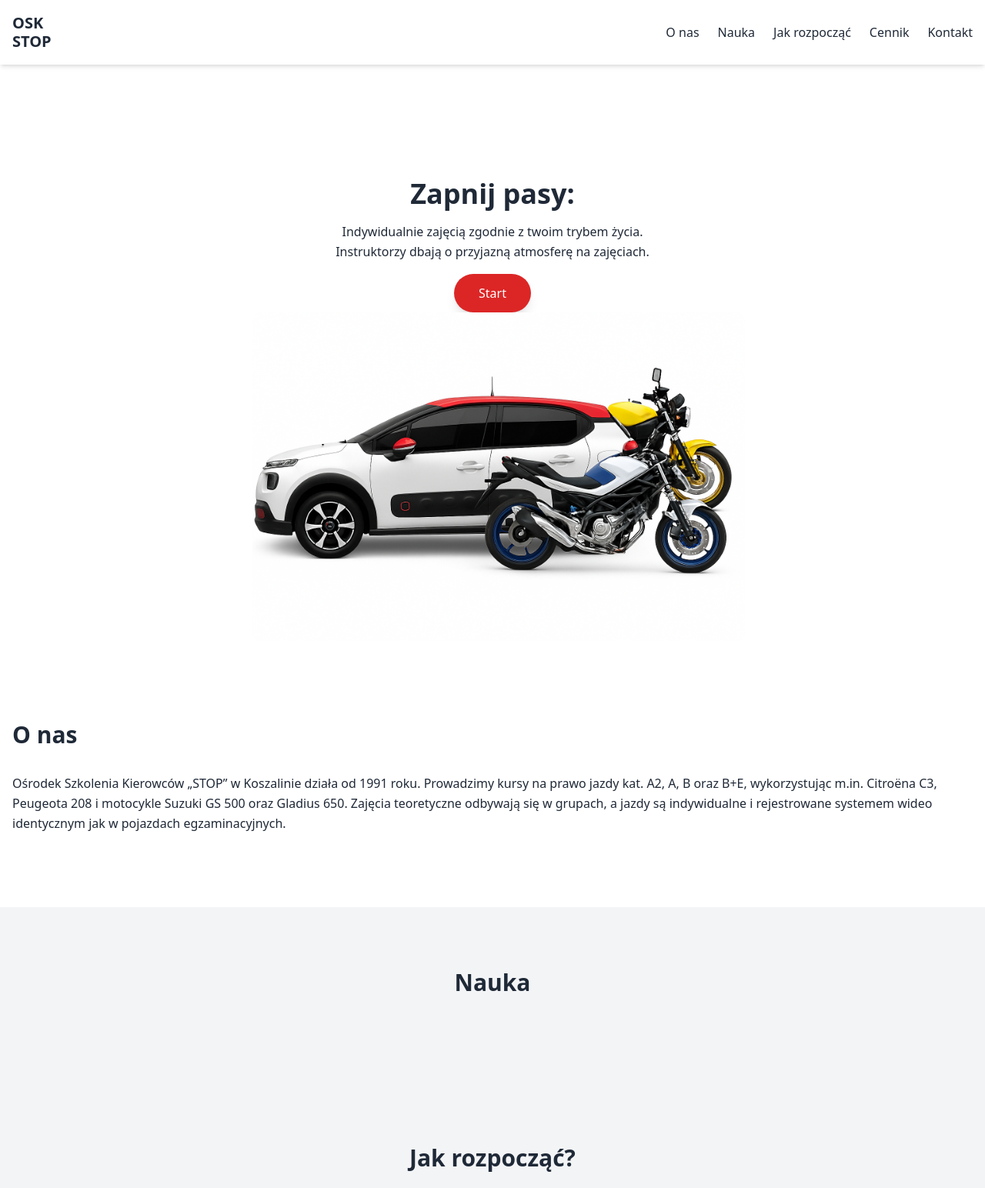
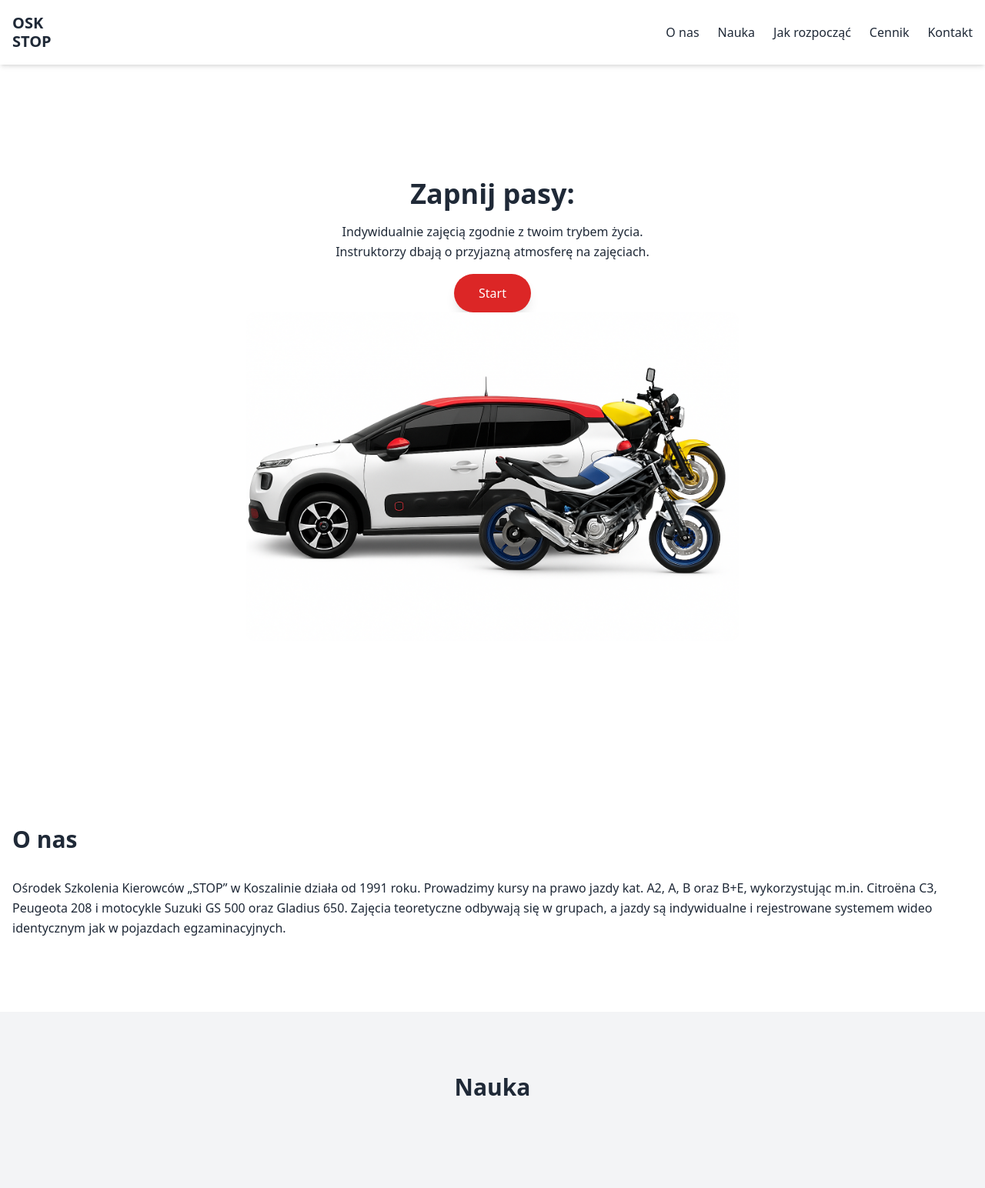
Before and after one commit to kazimirdev/DrivingSchoolLanding, a Flask app: page / in a window 1280 px wide. Shown: the top 1544 px of the page at 77% size. Run offline with Flask 3, Linux system fonts and the light colour scheme; data that the repository does not hold is empty; some libraries are stand-ins or nearby versions.

Commit message:
image scaler; rm shadow from preview

```diff
--- a/app.py
+++ b/app.py
@@ -4,7 +4,6 @@ from flask import Flask, render_template
 from flask_sqlalchemy import SQLAlchemy
 
 app = Flask(__name__)
-# Configure your database URI. Example with SQLite:
 app.config['SQLALCHEMY_DATABASE_URI'] = 'sqlite:///osk.db'
 db = SQLAlchemy(app)
 
--- a/templates/base.html
+++ b/templates/base.html
@@ -17,15 +17,37 @@
   <style>
     .swiper { height: auto; }
     .swiper-slide img { width: 100%; height: auto; object-fit: cover; }
+  /* cap width and centre at ≥ 1024px */
+@media (min-width:1024px){
+  .max-half{
+    width:auto !important;
+    max-width:50%;
+    display:block;
+    margin-inline:auto;
+  }
+}
 
-    /* cap any image that gets .max-half */
-    @media (min-width:1024px){
-      .max-half{                /* new helper */
-        width:auto !important;  /* override the earlier “width:100%” */
-        max-width:50%;
-      }
+[x-cloak] { display:none !important; }
+
+  </style>
+<script>
+document.addEventListener('alpine:init', () => {
+  Alpine.store('lightbox', {
+    open: false,
+    src: '',
+    alt: '',
+    show(el) {
+      this.src = el.getAttribute('src');
+      this.alt = el.getAttribute('alt') || '';
+      this.open = true;
+    },
+    close() {
+      this.open = false;
     }
-  </style>
+  });
+});
+</script>
+
 </head>
 <body class="font-sans leading-relaxed text-gray-800">
   <header class="bg-white shadow-md fixed w-full z-50">
@@ -90,5 +112,21 @@ document.querySelectorAll('.swiper:not(.gallery)').forEach(swiperEl => {
 });
 });
 </script>
+<!-- Lightbox overlay -->
+<template x-teleport="body">
+  <div x-cloak x-show="$store.lightbox.open" x-transition.opacity
+       class="fixed inset-0 bg-black/80 flex items-center justify-center z-[9999]"
+       @click.self="$store.lightbox.close()">
+    <figure class="relative max-w-[90vw] max-h-[90vh]">
+      <img :src="$store.lightbox.src" :alt="$store.lightbox.alt"
+           class="w-full h-full object-contain rounded-xl shadow-2xl">
+      <button @click="$store.lightbox.close()"
+              class="absolute -top-6 -right-6 text-white text-4xl leading-none">
+        &times;
+      </button>
+    </figure>
+  </div>
+</template>
+
 </body>
 </html>
--- a/templates/index.html
+++ b/templates/index.html
@@ -2,11 +2,8 @@
 {% extends "base.html" %}
 {% block content %}
 <!-- Hero -->
-<section id="start" class="relative flex flex-col justify-center items-center text-center
-                bg-cover bg-center
-                pt-24 pb-10        <!-- ↓ only 2.5 rem bottom -->
-                md:pt-32 md:pb-12  <!-- ↓ 3 rem bottom on md -->
-                lg:pt-40 lg:pb-16"> <!-- ↓ 4 rem bottom on lg -->
+<section class="relative flex flex-col justify-center items-center text-center bg-cover bg-center
+         py-24 md:py-32 lg:py-40   /* top-&-bottom padding instead of 100 vh */">
     <h1 class="text-2xl md:text-4xl font-bold mb-4">Zapnij pasy:</h1>
     <p class="mb-4">{{ hero_text|safe }}</p>
     <a href="#jak-rozpoczac"
@@ -14,15 +11,12 @@
   </div>
   <img src="{{ url_for('static', filename='images/preview.png') }}"
      alt="Ośrodek Szkolenia Kierowców STOP"
-     class="max-half w-full lg:ml-4 rounded-xl" />
+     class="max-half mx-auto rounded-xl"/>
 </section>
 
 <!-- O nas -->
 <section id="onas"
-         class="container mx-auto px-4
-                pt-8 pb-16        <!-- 2 rem top -->
-                md:pt-10 md:pb-20 <!-- 2.5 rem top on md -->
-                scroll-mt-20">
+         class="container mx-auto px-4 py-16 md:py-20 scroll-mt-20">
   <h2 class="text-3xl font-bold mb-8">O nas</h2>
   <p class="mb-4">
     Ośrodek Szkolenia Kierowców „STOP” w Koszalinie działa od 1991 roku.
@@ -45,7 +39,8 @@
           <div class="swiper-slide grid md:grid-cols-2 gap-8 items-center">
             <img src="{{ url_for('static', filename='images/nauka/' ~ s.image) }}"
                  alt="{{ s.title or 'nauka' }}"
-                 class="rounded-xl shadow" />
+                 class="cursor-zoom-in rounded-xl shadow"
+                 @click="$store.lightbox.show($el)"  />
 
             <div>
               {% if s.title %}
@@ -116,10 +111,9 @@
           <p class="mb-3">{{ c.description }}</p>
           {% if c.image %}
             <img src="{{ url_for('static', filename='images/cennik/' ~ c.image) }}"
-                 alt="{{ c.name }}"
-                 class="max-half rounded-xl shadow" />
-            <img src="{{ url_for('static', filename='images/cennik/' ~ c.image) }}"
-                 alt="{{ c.name }}" class="rounded-xl shadow">
+     alt="{{ c.name }}"
+     class="cursor-zoom-in max-half mx-auto rounded-xl shadow"
+     @click="$store.lightbox.show($el)" />
           {% endif %}
         </div>
       </div>
@@ -136,8 +130,9 @@
         {% for img in gallery_images %}
           <div class="swiper-slide">
             <img src="{{ url_for('static', filename='images/gallery/' ~ img.filename) }}"
-                 alt="{{ img.alt }}"
-                 class="max-half mx-auto rounded-xl shadow" />
+     alt="{{ img.alt }}"
+     class="cursor-zoom-in max-half mx-auto rounded-xl shadow"
+     @click="$store.lightbox.show($el)" />
           </div>
         {% endfor %}
       </div>
```
